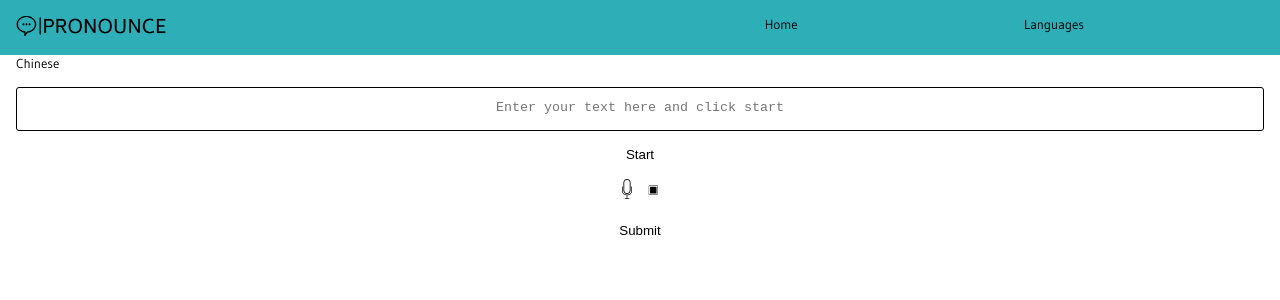
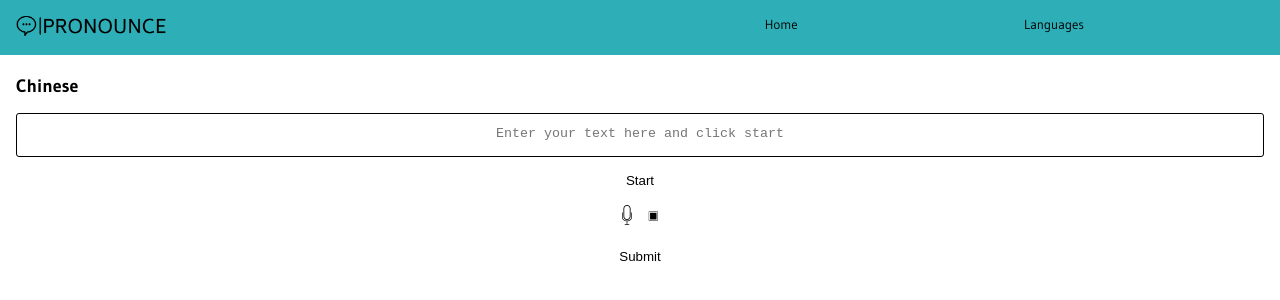
Before and after one commit to ChathurikaAJ/chathurika-jayakody-pronounce, a React (Create React App) app: page /language/chinese in a window 1280 px wide. Shown: the top 300 px of the page. Built offline with nearby package versions, Linux system fonts and the light colour scheme; no server answers.

Commit message:
Add hero image to language page

```diff
--- a/src/pages/LanguagePage/LanguagePage.js
+++ b/src/pages/LanguagePage/LanguagePage.js
@@ -3,24 +3,41 @@
 import Result from '../../components/Result/Result'
 import Submit from '../../components/Submit/Submit'
 import { useParams } from 'react-router-dom'
-import {  useState } from 'react'
+import {  useEffect, useState } from 'react'
 import './LanguagePage.scss'
+import english from '../../assets/images/english.jpeg'
+import french from '../../assets/images/french.jpeg'
 
 
 
 export default function LanguagePage(){
     const [result,setResult] = useState(null)
     const {languageId} = useParams()
+    const [heroImage, setHeroImage] = useState('')
+
+    useEffect(()=>{
+        if(languageId==='english'){
+            setHeroImage(english)
+        }
+        if(languageId==='french'){
+            setHeroImage(french)
+        }
+    })
 
 
     return(
-        <div className='main'>
-            <p>{languageId.charAt(0).toUpperCase()+languageId.slice(1)}</p>
-            <UserTextForm />
-            <Recorder setResult={setResult}/>
-            {result && <Result result={result}/>}
-            <Submit setResult={setResult}/>
+        <div className='language-page'>
+            <div className='language-page__hero'>
+                <img className='language-page__hero-image' src={heroImage}/>
+            </div>
 
+            <div className='language-page__main'>
+                <h1>{languageId.charAt(0).toUpperCase()+languageId.slice(1)}</h1>
+                <UserTextForm />
+                <Recorder setResult={setResult}/>
+                {result && <Result result={result}/>}
+                <Submit setResult={setResult}/>
+            </div>
 
         </div>
 
--- a/src/pages/LanguagePage/LanguagePage.scss
+++ b/src/pages/LanguagePage/LanguagePage.scss
@@ -1,3 +1,16 @@
-.main{
-    margin: 0 1rem;
+.language-page{
+
+    &__hero{
+        width: 100vw;
+        &-image{
+            width: 100%;
+        }
+    }
+
+    &__main{
+        margin: 0 1rem;
+    }
+
+
+
 }
```
Also changed, not shown: 2 other files (tests, documents, lock files or other folders).
